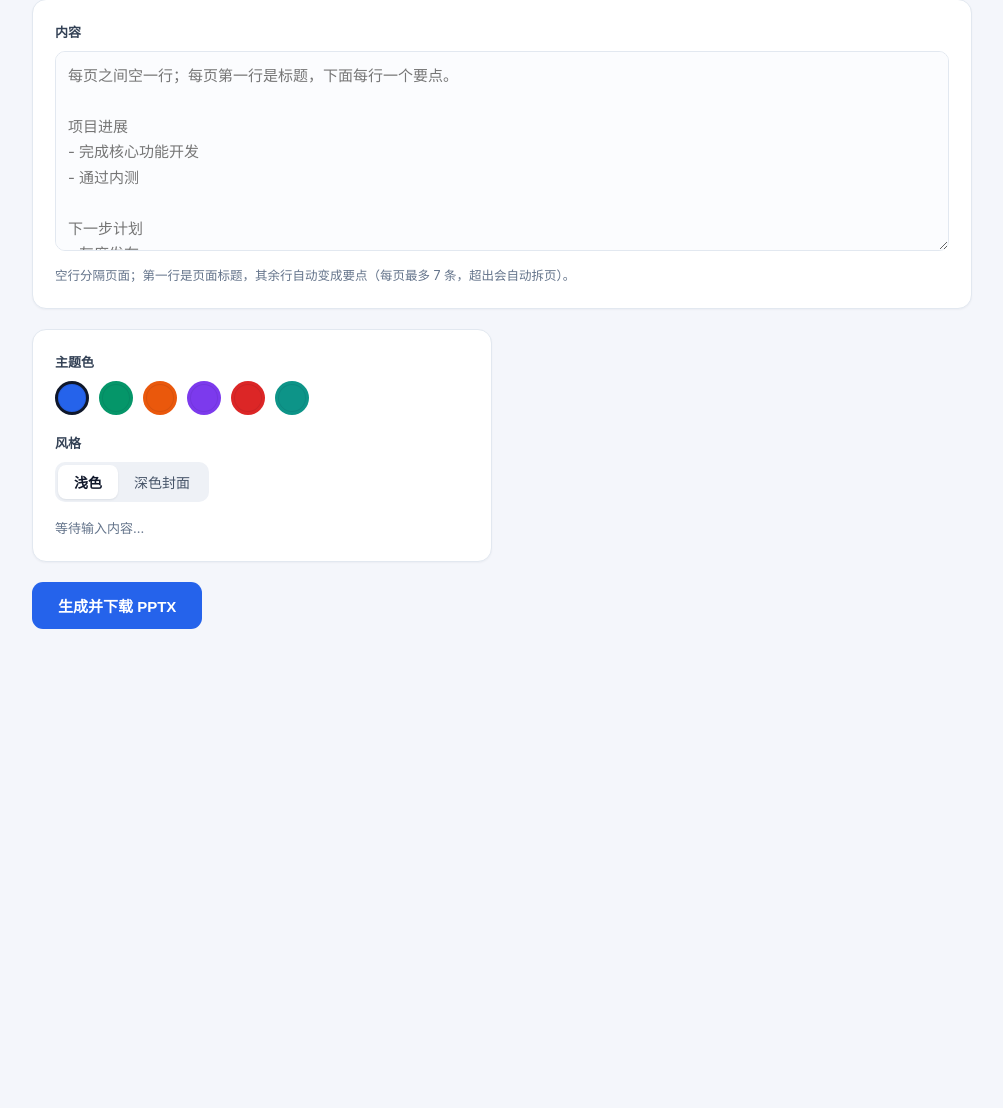
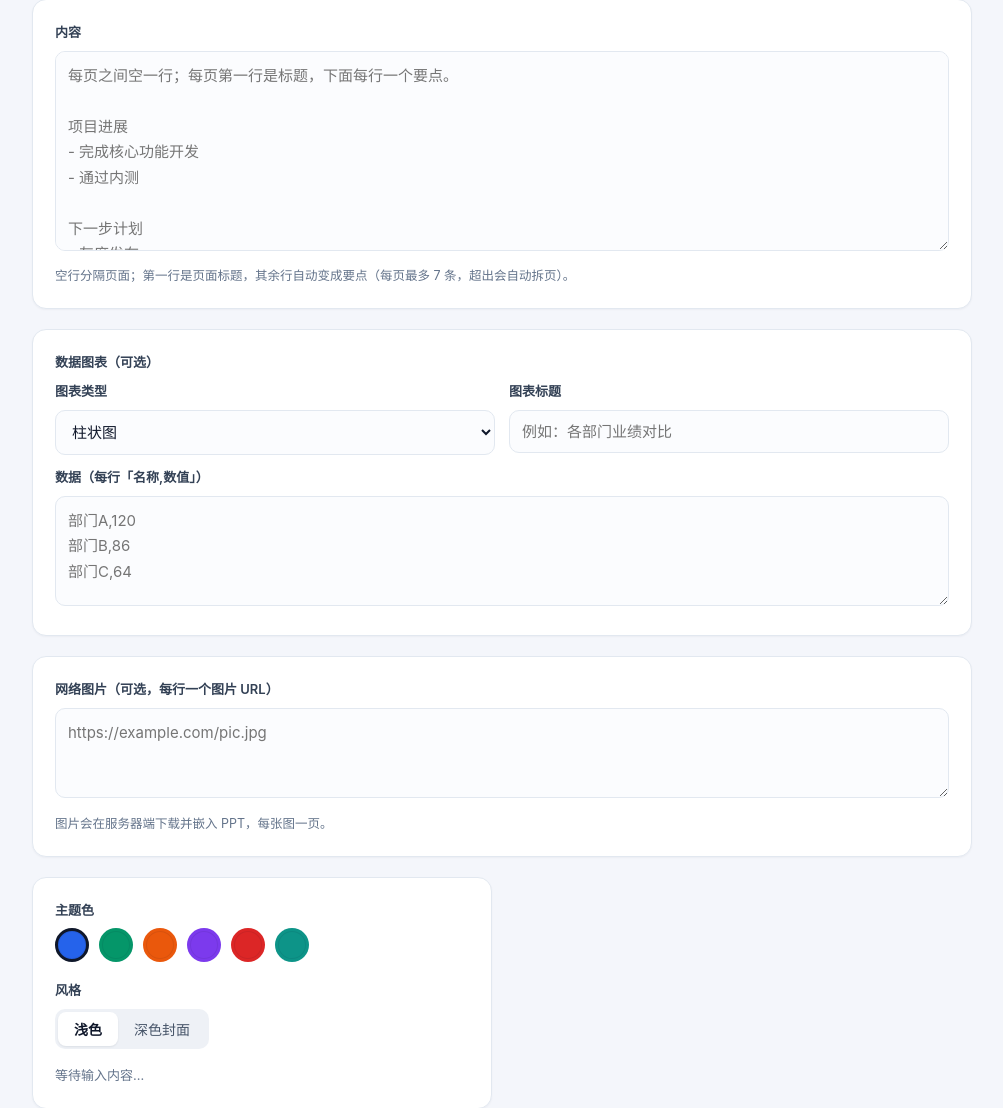
Before and after one commit to zhangbozhangbo080328-boop/ppt-studio, a Flask app: page / in a window 1280 px wide. Shown: the part 514-1622 px from the top of the page, without its empty margins (138-1141 px from the left). Before the commit the page ends 1143 px from the top, so only its background shows below. Run offline with Flask 3, Linux system fonts and the light colour scheme.

Commit message:
Add native charts and web image embedding to manual mode

```diff
--- a/app.py
+++ b/app.py
@@ -17,6 +17,9 @@ from pptx.enum.text import MSO_ANCHOR, PP_ALIGN
 from pptx.oxml.ns import qn
 from pptx.util import Inches, Pt
 import requests
+from PIL import Image
+from pptx.chart.data import CategoryChartData
+from pptx.enum.chart import XL_CHART_TYPE, XL_LABEL_POSITION
 
 
 def _load_dotenv(path):
@@ -170,6 +173,102 @@ def _ending(prs, subtitle, accent):
     _text(s, 0.9, 5.15, 11.5, 0.5, "由 PPT Studio 生成 · 原生可编辑 PPTX", 15, "94A3B8")
 
 
+CHART_TYPES = {
+    "bar": XL_CHART_TYPE.BAR_CLUSTERED,
+    "column": XL_CHART_TYPE.COLUMN_CLUSTERED,
+    "pie": XL_CHART_TYPE.PIE,
+    "doughnut": XL_CHART_TYPE.DOUGHNUT,
+}
+CHART_PALETTE = ["1F3A5F", "3D5A80", "5B6B8C", "B08D3E", "4F6D5A", "7A2E39", "5A7D6C", "A6762D"]
+
+
+def add_chart_slide(prs, title, chart_type, data, accent, dark):
+    s = _blank(prs)
+    bg = NIGHT if dark else PAPER
+    fg = PAPER if dark else INK
+    sub = NIGHT_MUTED if dark else MUTED
+    _rect(s, 0, 0, SLIDE_W, SLIDE_H, bg)
+    _rect(s, 0, 0, 0.18, SLIDE_H, accent)
+    _text(s, 0.9, 0.82, 11.5, 0.8, title or "数据图表", 28, fg, True)
+
+    labels = [str(d[0]) for d in data]
+    values = [float(d[1]) for d in data]
+    ct = CHART_TYPES.get(chart_type, XL_CHART_TYPE.COLUMN_CLUSTERED)
+    if ct in (XL_CHART_TYPE.PIE, XL_CHART_TYPE.DOUGHNUT):
+        total = sum(values) or 1.0
+        values = [v / total for v in values]
+
+    chart_data = CategoryChartData()
+    chart_data.categories = labels
+    chart_data.add_series("数值", values)
+    gf = s.shapes.add_chart(ct, Inches(0.9), Inches(1.8), Inches(11.5), Inches(5.25), chart_data)
+    chart = gf.chart
+    chart.has_legend = False
+    chart.has_title = False
+    plot = chart.plots[0]
+    series = plot.series[0]
+    series.format.fill.solid()
+    series.format.fill.fore_color.rgb = RGBColor.from_string(accent)
+    plot.has_data_labels = True
+    dl = plot.data_labels
+    dl.number_format = "0%" if ct in (XL_CHART_TYPE.PIE, XL_CHART_TYPE.DOUGHNUT) else "0.##"
+    dl.number_format_is_linked = False
+    dl.font.size = Pt(11)
+    dl.font.color.rgb = RGBColor.from_string(fg)
+    if ct in (XL_CHART_TYPE.PIE, XL_CHART_TYPE.DOUGHNUT):
+        for i in range(len(labels)):
+            pt = series.points[i]
+            pt.format.fill.solid()
+            pt.format.fill.fore_color.rgb = RGBColor.from_string(CHART_PALETTE[i % len(CHART_PALETTE)])
+    try:
+        ca = chart.category_axis
+        ca.tick_labels.font.size = Pt(12)
+        ca.tick_labels.font.color.rgb = RGBColor.from_string(sub)
+        va = chart.value_axis
+        va.tick_labels.font.size = Pt(10)
+        va.tick_labels.font.color.rgb = RGBColor.from_string(sub)
+        va.has_major_gridlines = True
+        va.major_gridlines.format.line.color.rgb = RGBColor.from_string("334155" if dark else "E7E1D3")
+    except Exception:
+        pass
+    return s
+
+
+def add_image_slide(prs, caption, image_bytes, accent, dark):
+    s = _blank(prs)
+    bg = NIGHT if dark else PAPER
+    fg = PAPER if dark else INK
+    _rect(s, 0, 0, SLIDE_W, SLIDE_H, bg)
+    _rect(s, 0, 0, 0.18, SLIDE_H, accent)
+    if caption:
+        _text(s, 0.9, 0.6, 11.5, 0.7, caption, 22, fg, True)
+    try:
+        img = Image.open(io.BytesIO(image_bytes))
+        iw, ih = img.size
+        max_w, max_h, top = 11.5, 5.5, 1.45
+        ratio = iw / ih
+        w = min(max_w, max_h * ratio)
+        h = w / ratio
+        x = (SLIDE_W - w) / 2
+        y = top + (max_h - h) / 2
+        s.shapes.add_picture(io.BytesIO(image_bytes), Inches(x), Inches(y), Inches(w), Inches(h))
+    except Exception:
+        _text(s, 0.9, 3.2, 11.5, 0.6, "图片无法加载", 20, "DC2626", True)
+    return s
+
+
+def fetch_image(url):
+    if not re.match(r"^https?://", url):
+        raise ValueError("图片地址需以 http:// 或 https:// 开头")
+    resp = requests.get(url, timeout=30, headers={"User-Agent": "Mozilla/5.0"})
+    resp.raise_for_status()
+    if not (resp.headers.get("Content-Type") or "").lower().startswith("image/"):
+        raise ValueError("该地址不是图片")
+    if len(resp.content) > 8 * 1024 * 1024:
+        raise ValueError("图片超过 8MB")
+    return resp.content
+
+
 def parse_blocks(text):
     parts = [b.strip() for b in re.split(r"\n\s*\n", text.strip()) if b.strip()]
     blocks = []
@@ -230,7 +329,7 @@ def call_llm(topic, requirements, api_key, base_url, model):
     return parse_outline(content)
 
 
-def build_pptx(title, subtitle, blocks, accent_key, dark, author):
+def build_pptx(title, subtitle, blocks, accent_key, dark, author, charts=None, images=None):
     accent = ACCENTS.get(accent_key, ACCENTS["blue"])
     prs = Presentation()
     prs.slide_width = Inches(SLIDE_W)
@@ -248,6 +347,15 @@ def build_pptx(title, subtitle, blocks, accent_key, dark, author):
     total = len(slides)
     for i, (t, b) in enumerate(slides, start=1):
         _content(prs, t, b, accent, dark, i, total)
+    for spec in (charts or []):
+        try:
+            data = [(str(r[0]), r[1]) for r in (spec.get("data") or []) if len(r) >= 2]
+            if data:
+                add_chart_slide(prs, spec.get("title") or "", spec.get("type") or "column", data, accent, dark)
+        except Exception:
+            continue
+    for caption, img_bytes in (images or []):
+        add_image_slide(prs, caption, img_bytes, accent, dark)
     _ending(prs, subtitle, accent)
     buf = io.BytesIO()
     prs.save(buf)
@@ -275,7 +383,17 @@ def generate():
     accent = data.get("accent") or "blue"
     dark = bool(data.get("dark"))
     blocks = parse_blocks(content)
-    buf = build_pptx(title, subtitle, blocks, accent, dark, author)
+    charts = data.get("charts") or []
+    image_slides = []
+    for url in (data.get("images") or []):
+        url = (url or "").strip()
+        if not url:
+            continue
+        try:
+            image_slides.append((None, fetch_image(url)))
+        except Exception as exc:
+            return jsonify({"error": f"图片下载失败：{url}（{exc}）"}), 400
+    buf = build_pptx(title, subtitle, blocks, accent, dark, author, charts, image_slides)
     stamp = datetime.now().strftime("%Y%m%d_%H%M%S")
     return send_file(
         buf,
--- a/templates/index.html
+++ b/templates/index.html
@@ -42,7 +42,7 @@
     }
     .card.full { grid-column: 1 / -1; }
     label { display: block; font-size: 13px; font-weight: 600; margin-bottom: 8px; color: #334155; }
-    input[type="text"], input[type="password"], textarea {
+    input[type="text"], input[type="password"], textarea, select {
       width: 100%;
       border: 1px solid var(--line);
       border-radius: 10px;
@@ -53,7 +53,7 @@
       background: #fbfcfe;
       transition: border-color .15s, box-shadow .15s;
     }
-    input[type="text"]:focus, input[type="password"]:focus, textarea:focus {
+    input[type="text"]:focus, input[type="password"]:focus, textarea:focus, select:focus {
       outline: none;
       border-color: var(--accent);
       box-shadow: 0 0 0 3px rgba(37, 99, 235, 0.12);
@@ -123,6 +123,33 @@
           <label>内容</label>
           <textarea id="content" placeholder="每页之间空一行；每页第一行是标题，下面每行一个要点。&#10;&#10;项目进展&#10;- 完成核心功能开发&#10;- 通过内测&#10;&#10;下一步计划&#10;- 灰度发布&#10;- 收集反馈"></textarea>
           <div class="hint">空行分隔页面；第一行是页面标题，其余行自动变成要点（每页最多 7 条，超出会自动拆页）。</div>
+        </div>
+
+        <div class="card full">
+          <label>数据图表（可选）</label>
+          <div class="row2">
+            <div>
+              <label>图表类型</label>
+              <select id="chartType">
+                <option value="column">柱状图</option>
+                <option value="bar">条形图</option>
+                <option value="pie">饼图</option>
+                <option value="doughnut">环形图</option>
+              </select>
+            </div>
+            <div>
+              <label>图表标题</label>
+              <input type="text" id="chartTitle" placeholder="例如：各部门业绩对比">
+            </div>
+          </div>
+          <label style="margin-top:12px">数据（每行「名称,数值」）</label>
+          <textarea id="chartData" style="min-height:110px" placeholder="部门A,120&#10;部门B,86&#10;部门C,64"></textarea>
+        </div>
+
+        <div class="card full">
+          <label>网络图片（可选，每行一个图片 URL）</label>
+          <textarea id="imageUrls" style="min-height:90px" placeholder="https://example.com/pic.jpg"></textarea>
+          <div class="hint">图片会在服务器端下载并嵌入 PPT，每张图一页。</div>
         </div>
       </div>
 
@@ -197,15 +224,29 @@
 
     function countSlides() {
       const text = document.getElementById("content").value.trim();
-      if (!text) return "等待输入内容…";
-      const blocks = text.split(/\n\s*\n/).filter(b => b.trim());
       let n = 0;
-      blocks.forEach(b => {
-        const lines = b.split("\n").filter(l => l.trim());
-        const bullets = Math.max(0, lines.length - 1);
-        n += Math.max(1, Math.ceil(bullets / 7));
-      });
+      if (text) {
+        const blocks = text.split(/\n\s*\n/).filter(b => b.trim());
+        blocks.forEach(b => {
+          const lines = b.split("\n").filter(l => l.trim());
+          const bullets = Math.max(0, lines.length - 1);
+          n += Math.max(1, Math.ceil(bullets / 7));
+        });
+      }
+      const chartText = document.getElementById("chartData").value.trim();
+      if (chartText && parseChartData(chartText).length) n += 1;
+      const imgText = document.getElementById("imageUrls").value.trim();
+      if (imgText) n += imgText.split("\n").filter(s => s.trim()).length;
+      if (n === 0) return "等待输入内容…";
       return "预计生成 " + (n + 2) + " 页（含封面与结尾）";
+    }
+
+    function parseChartData(text) {
+      return text.split("\n").map(l => l.trim()).filter(Boolean).map(line => {
+        const m = line.match(/^(.*?)[,，:：\t]\s*([0-9]+(?:\.[0-9]+)?)\s*$/);
+        if (!m) return null;
+        return [m[1].trim(), parseFloat(m[2])];
+      }).filter(Boolean);
     }
     document.getElementById("content").addEventListener("input", () => {
       if (mode === "manual") document.getElementById("slideMeta").textContent = countSlides();
@@ -244,6 +285,19 @@
           accent: accent,
           dark: dark,
         };
+        const chartText = document.getElementById("chartData").value.trim();
+        if (chartText) {
+          const d = parseChartData(chartText);
+          if (d.length) {
+            payload.charts = [{
+              type: document.getElementById("chartType").value,
+              title: document.getElementById("chartTitle").value.trim(),
+              data: d,
+            }];
+          }
+        }
+        const imgText = document.getElementById("imageUrls").value.trim();
+        if (imgText) payload.images = imgText.split("\n").map(s => s.trim()).filter(Boolean);
       }
       btn.disabled = true;
       status.className = "";
```
